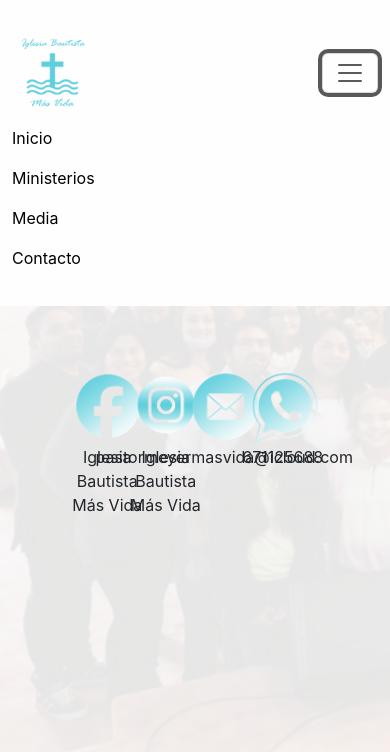
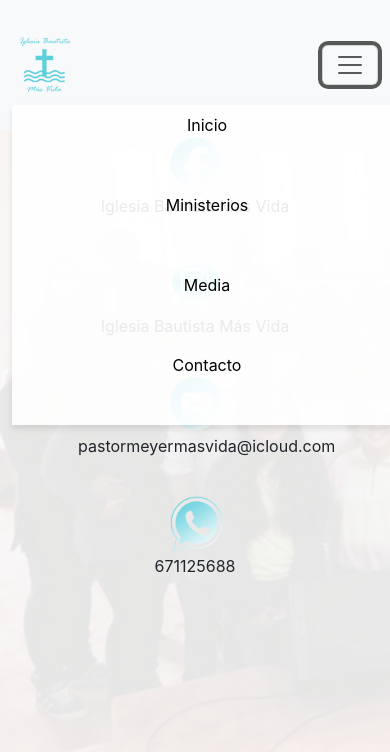
Before and after one commit to mmorac/ibmvwebdev, a React (Create React App) app: page /contacto in a window 390 px wide. Both pictures are taken after a click on the button "Toggle navigation". Shown: the top 752 px of the page. Built offline with nearby package versions, Linux system fonts and the light colour scheme.

Commit message:
Mejorando el menú desplegable para versión móvil

```diff
--- a/public/style/style.css
+++ b/public/style/style.css
@@ -83,3 +83,50 @@ body::before {
 .social{
     height: 5rem;
 }
+
+
+/* VERSIÓN MÓVIL */
+
+
+@media only screen and (max-width: 768px){
+    .navbar{
+        position: relative;
+        z-index: 6;
+    }
+    .navbar-collapse{
+        position: absolute;
+        margin-top: 25rem;
+        z-index: 6;
+        width: 100%;
+        background-color: rgba(255, 255, 255, 0.9);
+        text-align: center;
+        box-shadow: 0px 4px 6px rgba(0, 0, 0, 0.1);
+    }
+
+    .navbar-collapse li{
+        width: 100%;
+        height: 5rem;
+    }
+
+    .contacto_container{
+        width: 60%;
+        margin-left: 20%;
+        margin-top: 0;
+        text-align: center;
+        position: relative;
+        z-index: 3;
+    }
+
+    .social_container{
+        display: block;
+        width: 100%;
+        justify-content: center;
+        position: relative;
+        margin-bottom: 2rem;
+    }
+
+    .social{
+        height: 4rem;
+    }
+
+}
--- a/src/App.tsx
+++ b/src/App.tsx
@@ -1,5 +1,4 @@
-import React from 'react';
-import logo from './logo.svg';
+import React, { useRef } from 'react';
 import './App.css';
 import { BrowserRouter as Router, Route, Routes, Link } from 'react-router-dom';
 import Inicio from './componentes/Inicio';
@@ -8,6 +7,19 @@ import Contacto from './componentes/Contacto';
 import Ministerios from './componentes/Ministerios';
 
 const App: React.FC = () =>{
+
+  const collapseRef = useRef<HTMLDivElement | null>(null);
+
+  const handleNavItemClick = () => {
+    const collapseElement = collapseRef.current;
+    if (collapseElement && collapseElement.classList.contains('show')) {
+      const bsCollapse = new (window as any).bootstrap.Collapse(collapseElement, {
+        toggle: true,
+      });
+      bsCollapse.hide();
+    }
+  };
+
   return(
     <Router>
 
@@ -23,16 +35,16 @@ const App: React.FC = () =>{
             <div className="collapse navbar-collapse justify-content-center" id="navbarSupportedContent">
               <ul className="navbar-nav">
                 <li className="nav-item">
-                  <Link className='nav-link active' to="/">Inicio</Link>
+                  <Link className='nav-link active' to="/" onClick={handleNavItemClick}>Inicio</Link>
                 </li>
                 <li className="nav-item">
-                  <Link className='nav-link active' to="/ministerios">Ministerios</Link>
+                  <Link className='nav-link active' to="/ministerios" onClick={handleNavItemClick}>Ministerios</Link>
                 </li>
                 <li className="nav-item">
-                  <Link className='nav-link active' to="/media">Media</Link>
+                  <Link className='nav-link active' to="/media" onClick={handleNavItemClick}>Media</Link>
                 </li>
                 <li className="nav-item">
-                  <Link className='nav-link active' to="/contacto">Contacto</Link>
+                  <Link className='nav-link active' to="/contacto" onClick={handleNavItemClick}>Contacto</Link>
                 </li>
               </ul>
             </div>
```
